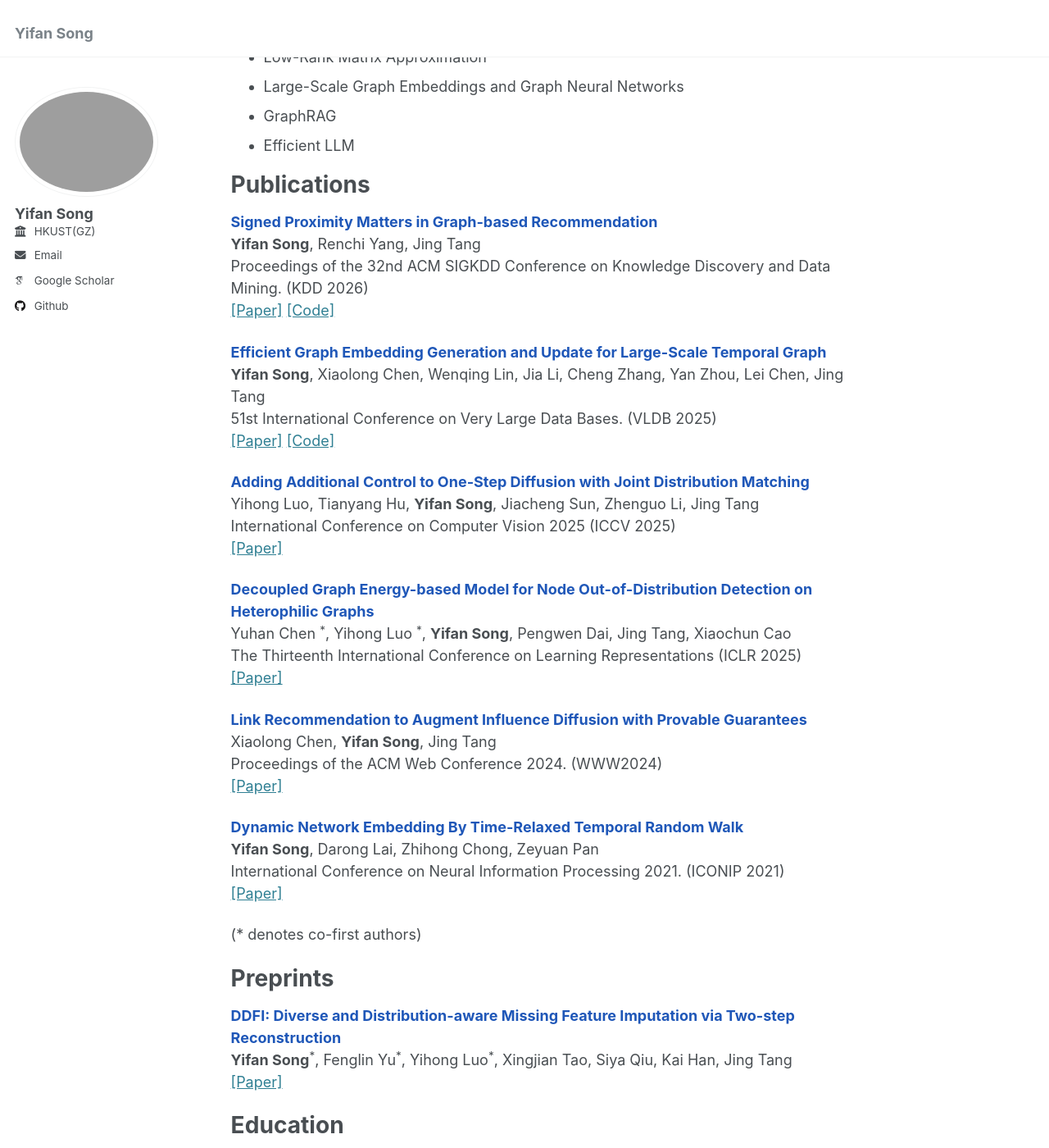
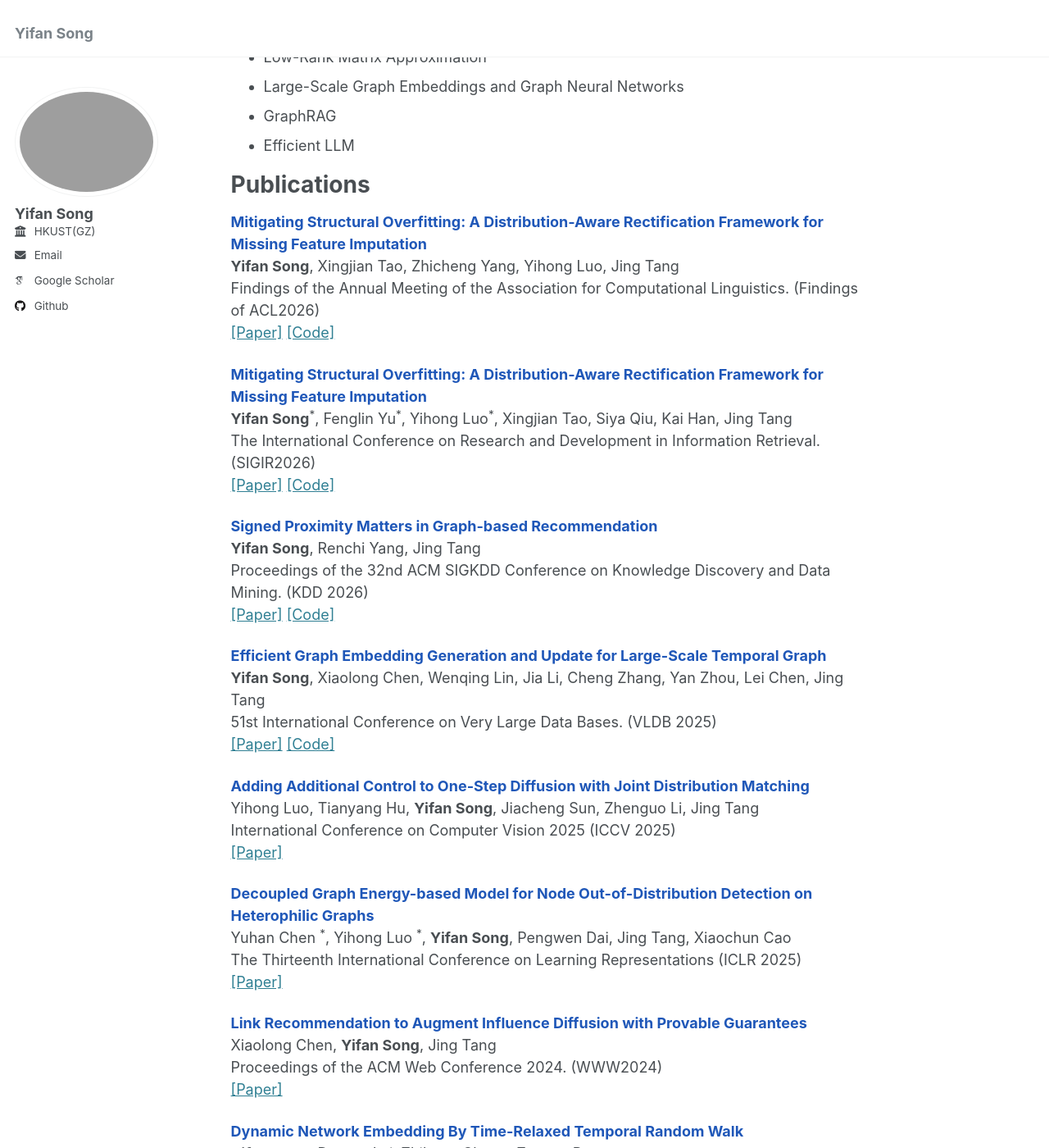
Before and after one commit to yfsong00/smallhammer.github.io, a Jekyll site: the page built from _pages/about.md, in a window 1280 px wide and 1400 px high, scrolled down 243 px. Shown: the whole window at 82% size. Built offline with Jekyll 4.4.1, drawn with Linux system fonts in a browser that asks for light colours; some web fonts are replaced; some of the changed text lies outside the part shown.

Commit message:
Update about.md

```diff
--- a/_pages/about.md
+++ b/_pages/about.md
@@ -19,6 +19,16 @@ I am Yifan Song, a Ph.D. candidate in the Data Science and Analytics Thrust, Inf
 
 Publications
 ===
+<strong><font style = "color:#1f57b8">Mitigating Structural Overfitting: A Distribution-Aware Rectification Framework for Missing Feature Imputation</font></strong><br />
+<strong>Yifan Song</strong>, Xingjian Tao, Zhicheng Yang, Yihong Luo, Jing Tang<br />
+Findings of the Annual Meeting of the Association for Computational Linguistics. (Findings of ACL2026)<br />
+[[Paper]](https://yfsong00.github.io/smallhammer.github.io/) [[Code]](https://github.com/yfsong00/EHRAG)
+
+<strong><font style = "color:#1f57b8">Mitigating Structural Overfitting: A Distribution-Aware Rectification Framework for Missing Feature Imputation</font></strong><br />
+<strong>Yifan Song</strong><sup>\*</sup>, Fenglin Yu<sup>\*</sup>, Yihong Luo<sup>\*</sup>, Xingjian Tao, Siya Qiu, Kai Han, Jing Tang<br />
+The International Conference on Research and Development in Information Retrieval. (SIGIR2026)<br />
+[[Paper]](https://arxiv.org/abs/2512.06356) [[Code]](https://github.com/yfsong00/DART)
+
 <strong><font style = "color:#1f57b8">Signed Proximity Matters in Graph-based Recommendation</font></strong><br />
 <strong>Yifan Song</strong>, Renchi Yang, Jing Tang<br />
 Proceedings of the 32nd ACM SIGKDD Conference on Knowledge Discovery and Data Mining. (KDD 2026)<br />
@@ -53,9 +63,9 @@ International Conference on Neural Information Processing 2021. (ICONIP 2021)<br
 
 Preprints
 ===
-<strong><font style = "color:#1f57b8">DDFI: Diverse and Distribution-aware Missing Feature Imputation via Two-step Reconstruction</font></strong><br />
-<strong>Yifan Song</strong><sup>\*</sup>, Fenglin Yu<sup>\*</sup>, Yihong Luo<sup>\*</sup>, Xingjian Tao, Siya Qiu, Kai Han, Jing Tang<br />
-[[Paper]](https://arxiv.org/abs/2512.06356)
+<strong><font style = "color:#1f57b8">Breaking the Noise Cascade: A Tri-Stage Denoising Retrieval Framework for Robust GraphRAG</font></strong><br />
+<strong>Yifan Song</strong>, Xingjian Tao, Jing Tang<br />
+[[Paper]](https://yfsong00.github.io/smallhammer.github.io/) <br />
 
 Education
 ===
@@ -78,6 +88,7 @@ Honors and Awards
 
 Experience
 ===
+* <div>Visiting Student, Prof. Siqiang Luo's Group, Nanyang Technological University</div>
 * <div>Internship, Tencent Lightspeed & Quantum Studios Group</div>
 * <div>Research Assistant, SEU MOE Key Lab</div>
 
```
